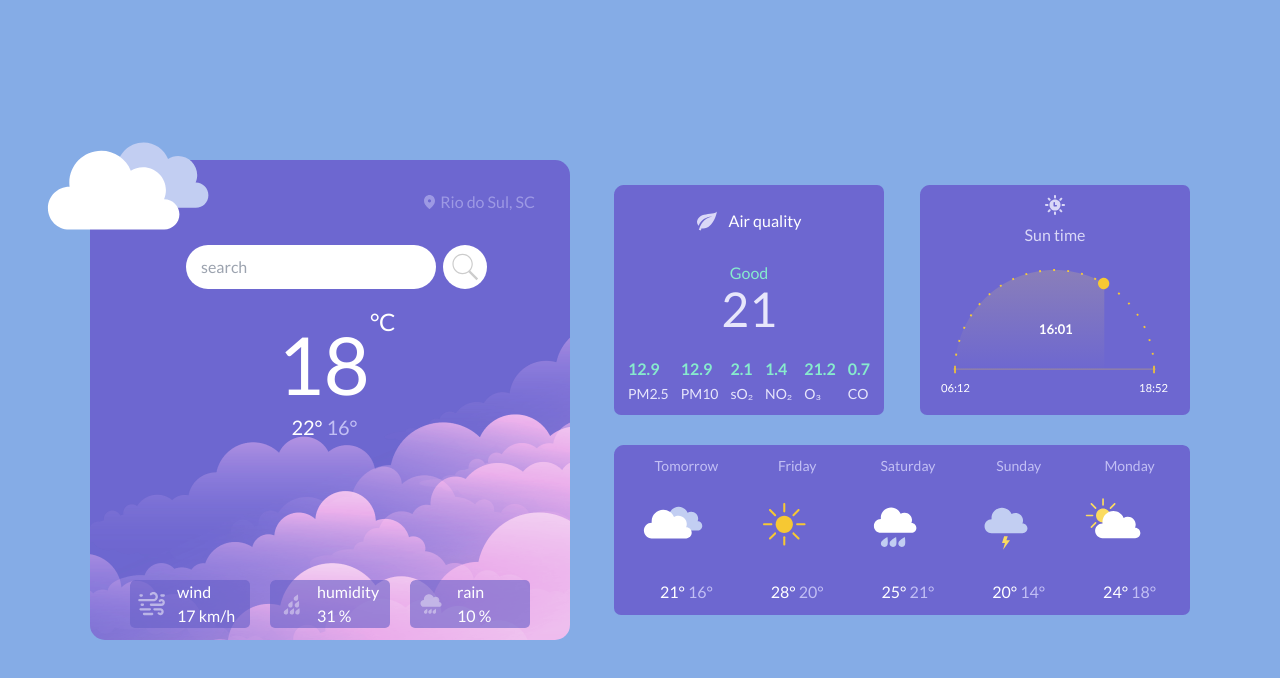
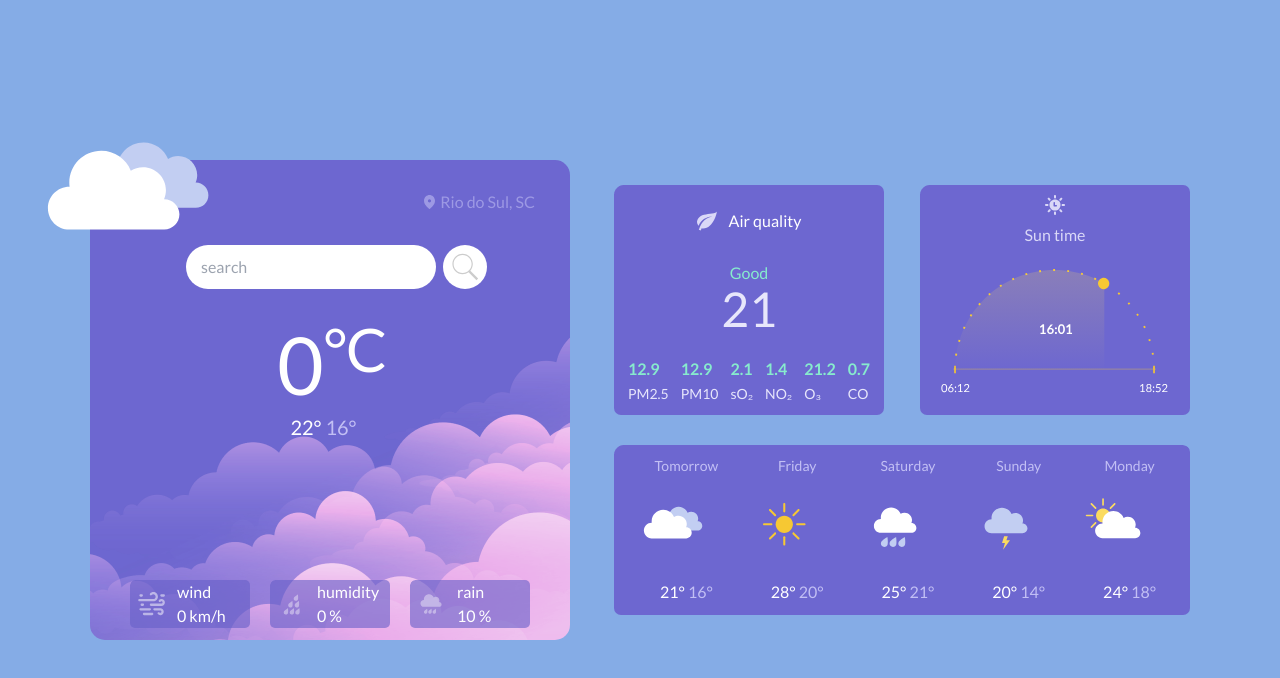
Before and after one commit to Abdulaziz-Dustmuhammedov/weather-app, a React (Vite) app: page / in a window 1280 px wide. Shown: the top 678 px of the page. Built offline with nearby package versions, Linux system fonts and the light colour scheme.

Commit message:
added api

```diff
--- a/package.json
+++ b/package.json
@@ -10,8 +10,10 @@
     "preview": "vite preview"
   },
   "dependencies": {
+    "axios": "^1.7.9",
     "react": "^18.3.1",
-    "react-dom": "^18.3.1"
+    "react-dom": "^18.3.1",
+    "react-toastify": "^11.0.1"
   },
   "devDependencies": {
     "@eslint/js": "^9.15.0",
--- a/src/component/SubMain/index.jsx
+++ b/src/component/SubMain/index.jsx
@@ -1,3 +1,4 @@
+import { ToastContainer } from "react-toastify";
 import AirQuality from "../Air-Quality";
 import SunTime from "../Sun-time";
 import Temp from "../Temp";
@@ -15,6 +16,7 @@ export default function SubMain() {
             <SunTime />
           </div>
           <WeekWeather />
+          <ToastContainer />
         </div>
       </div>
     </div>
--- a/src/component/Temp/index.css
+++ b/src/component/Temp/index.css
@@ -24,7 +24,7 @@
   color: #fff;
 }
 .temp-text > span {
-  font-size: 24px;
+  font-size: 60px;
 }
 .temp-sec-text {
   font-size: 20px;
@@ -107,6 +107,7 @@
   background-color: #fff;
   border-radius: 50%;
   padding: 7px;
+  outline: none;
 }
 
 /* .search-img {
--- a/src/component/Temp/index.jsx
+++ b/src/component/Temp/index.jsx
@@ -6,8 +6,35 @@ import wind from "../../assets/icons/wind.svg";
 import humidity from "../../assets/icons/humidity.svg";
 import rain from "../../assets/icons/rain.svg";
 import search from "../../assets/icons/search.svg";
+import { useState } from "react";
+import { createRef } from "react";
+import { useRef } from "react";
+import axios from "axios";
+import { toast } from "react-toastify";
 
 const Temp = () => {
+  const searchInput = useRef();
+
+  const [weather, setWeather] = useState({});
+
+  const searchCity = () => {
+    let city = searchInput.current.value.trim();
+    let api_key = "8d586b2b216b1effa59a2a863909faf3";
+    let url = `https://api.openweathermap.org/data/2.5/weather?q=${city}&appid=${api_key}&units=metric`;
+
+    axios
+      .get(url)
+      .then((response) => {
+        setWeather(response.data);
+        toast.success("Success");
+      })
+      .catch((error) => {
+        toast.error("Error");
+      });
+  };
+
+  console.log(weather);
+
   return (
     <div className="temp">
       <img className="temp-cloud-img" src={cloudImg} alt="" />
@@ -16,8 +43,13 @@ const Temp = () => {
         <p className="location-text">Rio do Sul, SC</p>
       </div>
       <div className="input-wrap">
-        <input type="search" className="search-input" placeholder="search" />
-        <button className="search-btn">
+        <input
+          type="search"
+          className="search-input"
+          placeholder="search"
+          ref={searchInput}
+        />
+        <button onClick={searchCity} className="search-btn">
           <img
             className="search-img"
             src={search}
@@ -29,7 +61,8 @@ const Temp = () => {
       </div>
       <div className="temp-text-folder">
         <p className="temp-text">
-          18 <span>°C</span>
+          {weather?.main?.temp ? Math.round(weather?.main?.temp) : 0}
+          <span>°C</span>
         </p>
         <p className="temp-sec-text">
           22° <span>16°</span>
@@ -47,7 +80,9 @@ const Temp = () => {
           />
           <div className="weather-wrap flex flex-col items-start ">
             <p className="wind-text">wind</p>
-            <p className="wind-text">17 km/h</p>
+            <p className="wind-text">
+              {weather?.wind?.speed ? Math.round(weather?.wind?.speed) : 0} km/h
+            </p>
           </div>
         </div>
 
@@ -55,7 +90,9 @@ const Temp = () => {
           <img className="ml-2" src={humidity} alt="" width={27} height={24} />
           <div className="weather-wrap flex flex-col items-start ">
             <p className="wind-text">humidity</p>
-            <p className="wind-text">31 %</p>
+            <p className="wind-text">
+              {weather?.main?.humidity ? weather?.main?.humidity : 0} %
+            </p>
           </div>
         </div>
 
@@ -72,3 +109,95 @@ const Temp = () => {
 };
 
 export default Temp;
+
+// const Temp = () => {
+//   const searchCity = () => {
+//     alert(inputVal);
+//   };
+
+//   const [inputVal, setInputVal] = useState("");
+
+//   const handleChange = (e) => {
+//     setInputVal(e.target.value);
+//     console.log(e.target.value);
+//   };
+
+//   return (
+//     <div className="temp">
+//       <img className="temp-cloud-img" src={cloudImg} alt="" />
+//       <div className="location-wrap cursor-pointer  ">
+//         <img className="" src={locationIcon} alt="" />
+//         <p className="location-text">Rio do Sul, SC</p>
+//       </div>
+//       <div className="input-wrap">
+//         <input
+//           type="search"
+//           className="search-input"
+//           placeholder="search"
+//           onChange={handleChange}
+//           value={inputVal}
+//         />
+//         <button onClick={searchCity} className="search-btn">
+//           <img
+//             className="search-img"
+//             src={search}
+//             alt="search img "
+//             width={30}
+//             height={30}
+//           />
+//         </button>
+//       </div>
+//       <div className="temp-text-folder">
+//         <p className="temp-text">
+//           18 <span>°C</span>
+//         </p>
+//         <p className="temp-sec-text">
+//           22° <span>16°</span>
+//         </p>
+//       </div>
+
+//       <div className="wrapper">
+//         <div className="wind-wrap flex items-center gap-3">
+//           <img
+//             className="opacity-50 ml-2"
+//             src={wind}
+//             alt=""
+//             width={27}
+//             height={24}
+//           />
+//           <div className="weather-wrap flex flex-col items-start ">
+//             <p className="wind-text">wind</p>
+//             <p className="wind-text">17 km/h</p>
+//           </div>
+//         </div>
+
+//         <div className="humidity-wrap flex items-center gap-3">
+//           <img className="ml-2" src={humidity} alt="" width={27} height={24} />
+//           <div className="weather-wrap flex flex-col items-start ">
+//             <p className="wind-text">humidity</p>
+//             <p className="wind-text">31 %</p>
+//           </div>
+//         </div>
+
+//         <div className="rain-wrap flex items-center gap-3">
+//           <img className="ml-2" src={rain} alt="" width={27} height={24} />
+//           <div className="weather-wrap flex flex-col items-start ">
+//             <p className="wind-text">rain</p>
+//             <p className="wind-text">10 %</p>
+//           </div>
+//         </div>
+//       </div>
+//     </div>
+//   );
+// };
+
+// export default Temp;
+
+// state = {
+//   inputVal: ""
+// };
+// handleChange = (e) => {
+//   this.setState(state{
+//     inputVal:e.target.value
+//   })
+// };
```
Also changed, not shown: 1 other file (tests, documents, lock files or other folders).
